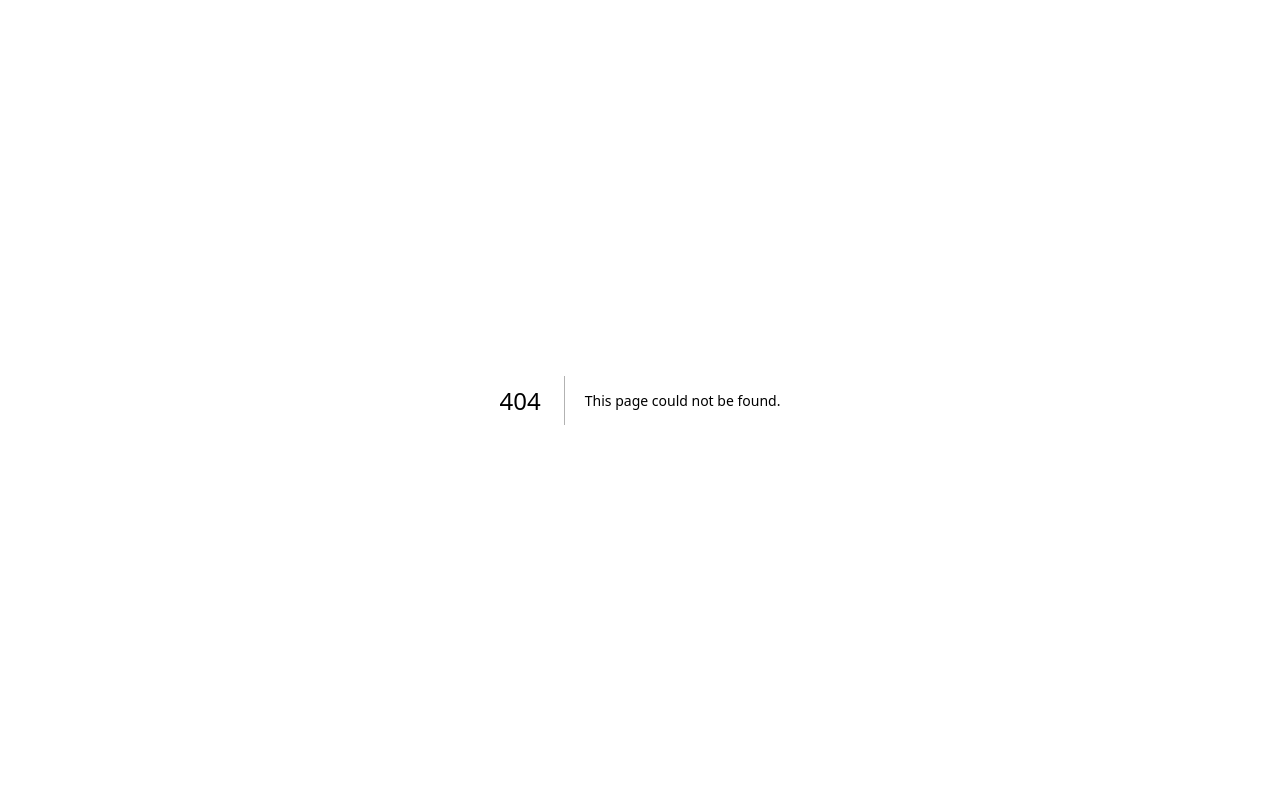
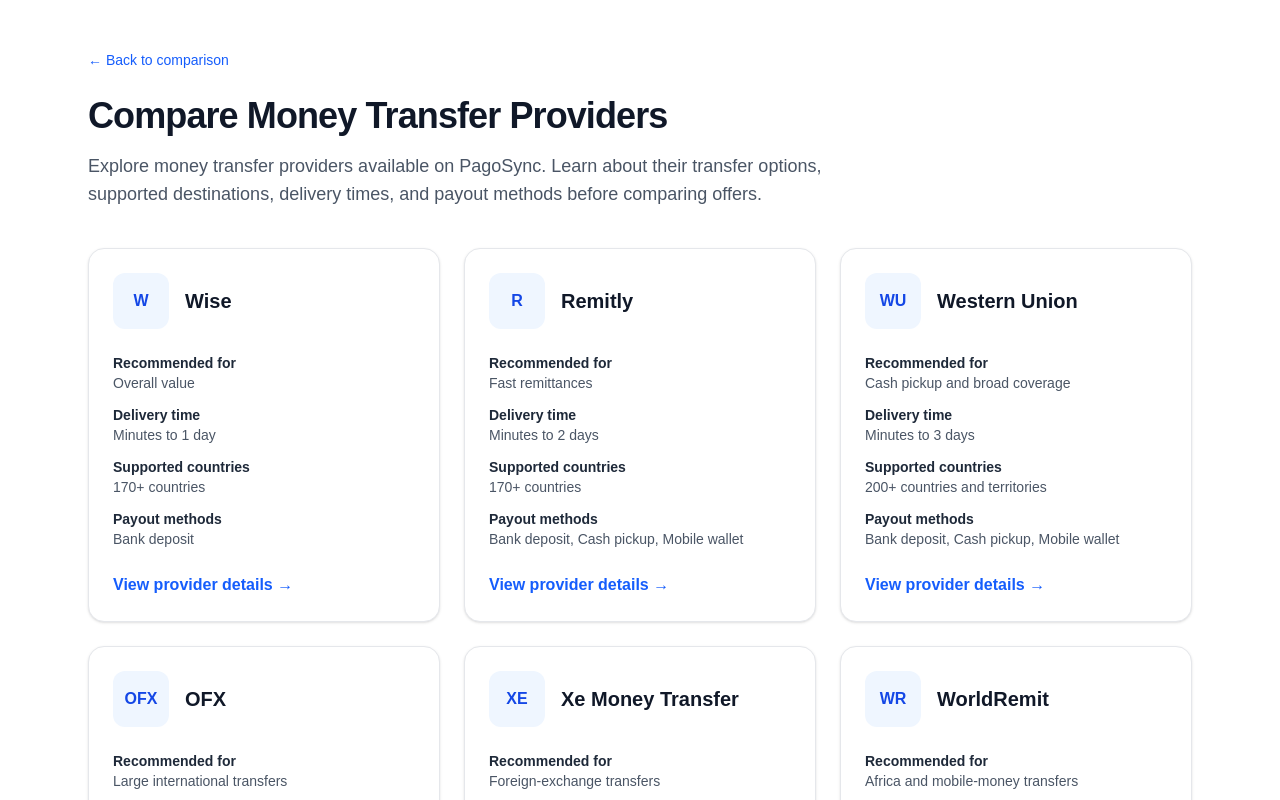
Before and after one commit to Solowogu/ratebridge, a Next.js app in the folder apps/web/: page /providers in a window 1280 px wide. Before the commit this address had no page. Shown: the top 800 px of the page. Built offline with nearby package versions, Linux system fonts and the light colour scheme.

Commit message:
Add PagoSync provider directory page

```diff
--- /dev/null
+++ b/apps/web/app/providers/page.tsx
@@ -0,0 +1,125 @@
+
+import type { Metadata } from "next";
+import Link from "next/link";
+import { providers } from "../data/providers";
+
+export const metadata: Metadata = {
+  title: "Compare Money Transfer Providers | PagoSync",
+  description:
+    "Explore money transfer providers on PagoSync. Compare transfer options, delivery times, supported countries, and payout methods.",
+  alternates: {
+    canonical: "/providers",
+  },
+};
+
+function createSlug(name: string) {
+  return name
+    .toLowerCase()
+    .replace(/[^a-z0-9]+/g, "-")
+    .replace(/^-|-$/g, "");
+}
+
+export default function ProvidersPage() {
+  return (
+    <main className="mx-auto max-w-6xl px-6 py-12">
+      <header className="mb-10">
+        <Link
+          href="/#compare"
+          className="text-sm font-medium text-blue-600 hover:text-blue-700"
+        >
+          ← Back to comparison
+        </Link>
+
+        <h1 className="mt-6 text-4xl font-bold tracking-tight text-gray-900">
+          Compare Money Transfer Providers
+        </h1>
+
+        <p className="mt-4 max-w-3xl text-lg text-gray-600">
+          Explore money transfer providers available on PagoSync.
+          Learn about their transfer options, supported destinations,
+          delivery times, and payout methods before comparing offers.
+        </p>
+      </header>
+
+      <section
+        aria-label="Money transfer provider directory"
+        className="grid gap-6 md:grid-cols-2 lg:grid-cols-3"
+      >
+        {providers.map((provider) => (
+          <article
+            key={provider.name}
+            className="rounded-2xl border border-gray-200 bg-white p-6 shadow-sm transition-shadow hover:shadow-md"
+          >
+            <div className="flex items-center gap-4">
+              <div className="flex h-14 w-14 shrink-0 items-center justify-center rounded-xl bg-blue-50 font-bold text-blue-700">
+                {provider.initials}
+              </div>
+
+              <h2 className="text-xl font-semibold text-gray-900">
+                {provider.name}
+              </h2>
+            </div>
+
+            <dl className="mt-6 space-y-3 text-sm">
+              <div>
+                <dt className="font-semibold text-gray-800">
+                  Recommended for
+                </dt>
+                <dd className="text-gray-600">
+                  {provider.recommendedFor}
+                </dd>
+              </div>
+
+              <div>
+                <dt className="font-semibold text-gray-800">
+                  Delivery time
+                </dt>
+                <dd className="text-gray-600">
+                  {provider.deliveryTime}
+                </dd>
+              </div>
+
+              <div>
+                <dt className="font-semibold text-gray-800">
+                  Supported countries
+                </dt>
+                <dd className="text-gray-600">
+                  {provider.supportedCountries}
+                </dd>
+              </div>
+
+              <div>
+                <dt className="font-semibold text-gray-800">
+                  Payout methods
+                </dt>
+                <dd className="text-gray-600">
+                  {[
+                    provider.bankDeposit && "Bank deposit",
+                    provider.cashPickup && "Cash pickup",
+                    provider.mobileWallet && "Mobile wallet",
+                  ]
+                    .filter(Boolean)
+                    .join(", ") || "Check provider details"}
+                </dd>
+              </div>
+            </dl>
+
+            <Link
+              href={`/providers/${createSlug(provider.name)}`}
+              className="mt-6 inline-flex font-semibold text-blue-600 hover:text-blue-800"
+            >
+              View provider details →
+            </Link>
+          </article>
+        ))}
+      </section>
+
+      <p className="mt-10 text-sm text-gray-500">
+        Provider information is for general comparison purposes.
+        Availability, fees, exchange rates, and delivery times may
+        vary by transfer route and payment method. Confirm current
+        details with the provider before sending money.
+      </p>
+    </main>
+  );
+}
```
